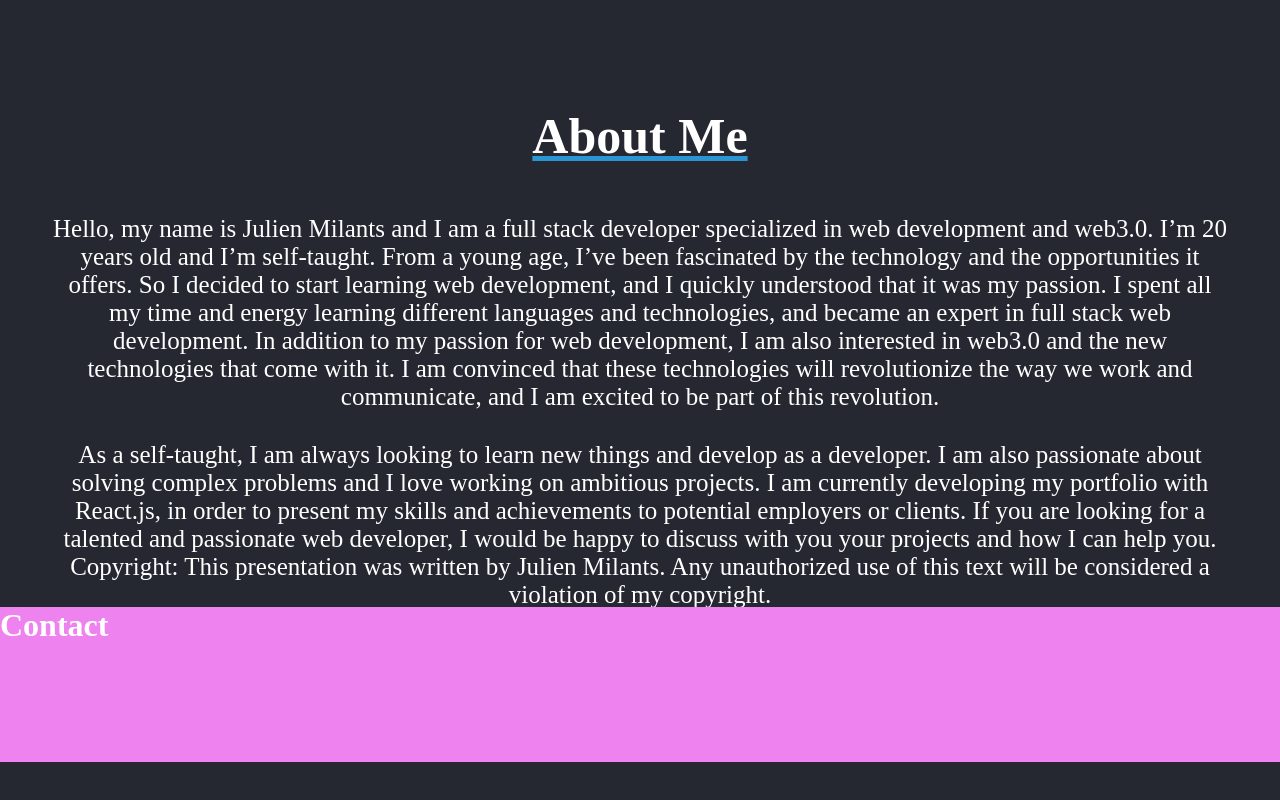
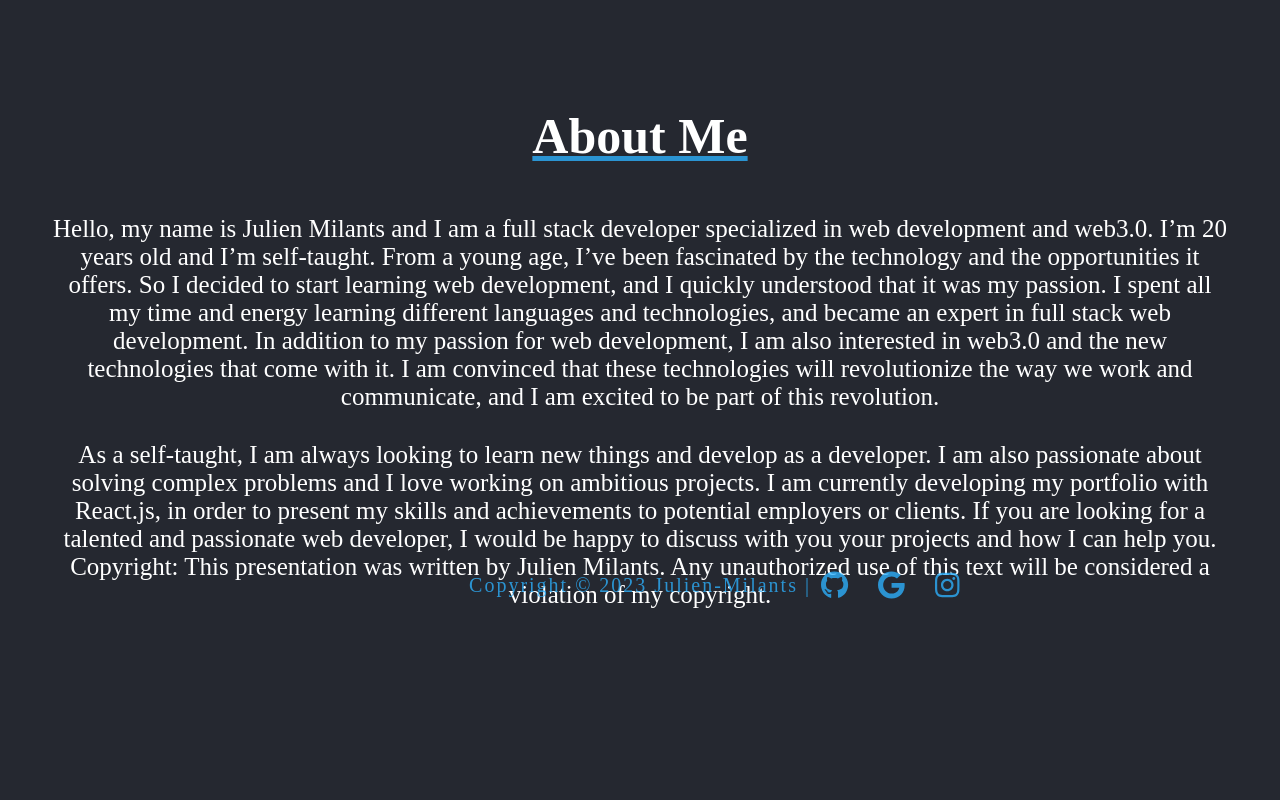
Before and after one commit to NapoTwiixe306/React-Portfolio, a React (Create React App) app: page / in a window 1280 px wide. Shown: the part 1910-2710 px from the top of the page. After the commit the page ends 2569 px from the top, so only its background shows below. Built offline with nearby package versions, Linux system fonts and the light colour scheme.

Commit message:
align text

```diff
--- a/src/App.css
+++ b/src/App.css
@@ -23,12 +23,6 @@ body{
   transition: 0.5s;
 }
 
-.tqt{
-  position: relative;
-  bottom: -400px;
-  height: 155px;
-  background-color: violet;
-}
 
 /*==== HEADER ====*/
 header {
@@ -381,7 +375,7 @@ header .navigation li a {
   position: relative;
   margin-top: 1rem;
   padding: 1rem;
-  bottom: -500px;
+  bottom: -300px;
   left: 0;
   width: 100%;
   height: -10px;
@@ -391,7 +385,7 @@ header .navigation li a {
 .footer_text{
   position: relative;
   bottom: -35px;
-  right: 150px;
+  text-align: center;
   font-size: 20px;
   letter-spacing: 2px;
   color: var(--first-color);
@@ -400,16 +394,16 @@ header .navigation li a {
 
 .lofo{
   position: relative;
-  padding: 30px;
+  padding: 15px;
   cursor: pointer;
-  right: -135px;
+  right: -250px;
   bottom: -9px;
   font-size: 14px;
   background-color: transparent;
-  color: var(--text-color);
+  color: var(--first-color);
   transition: 0.3s;
 }
 
 .lofo:hover{
-  color: var(--first-color);
+  color: var(--text-color);
 }
--- a/src/App.js
+++ b/src/App.js
@@ -1,4 +1,4 @@
-import { Home, Header,Skills, Project, About, Contact, Footer } from './components';
+import { Home, Header,Skills, Project, About, Footer } from './components';
 import './App.css';
 
 function App() {
@@ -9,7 +9,7 @@ function App() {
       <Skills />
       <Project />
       <About />
-      <Contact />
+      {/* <Contact /> */}
       <Footer />
     </div>
   );
```
